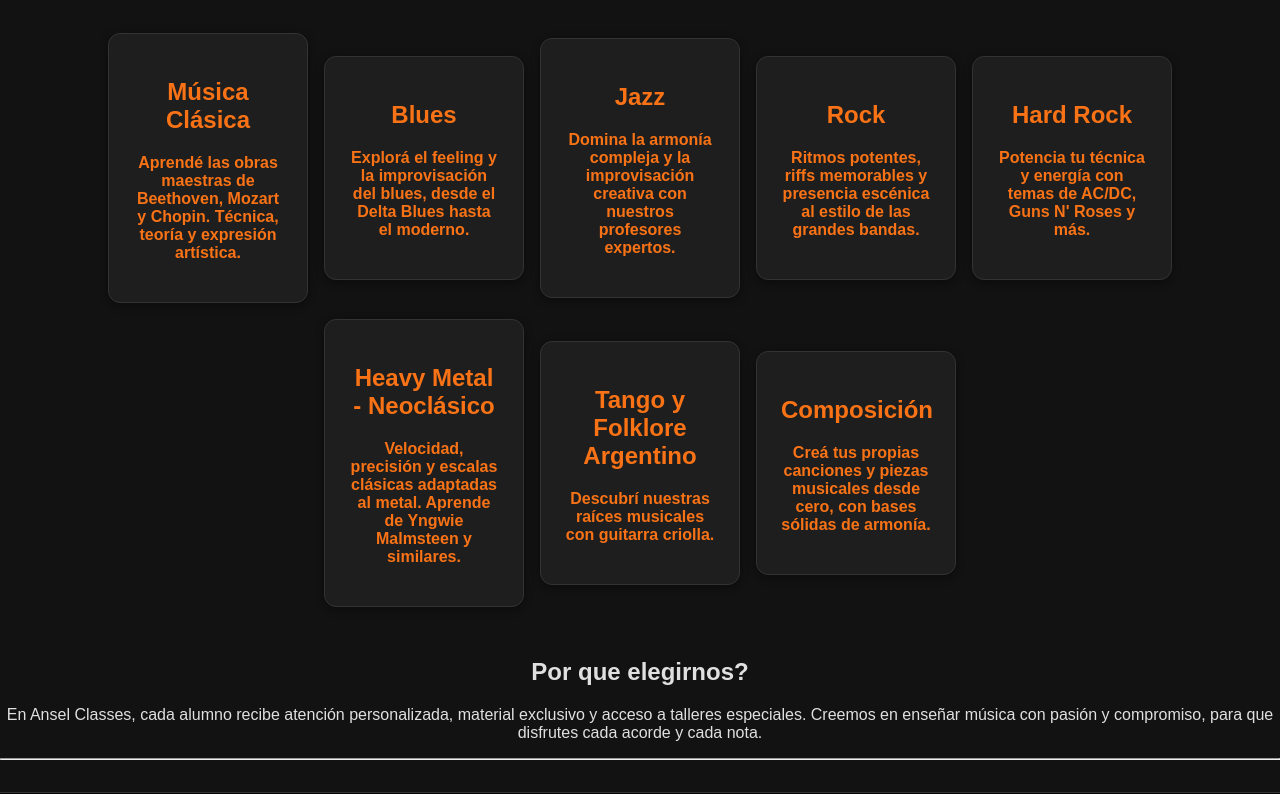
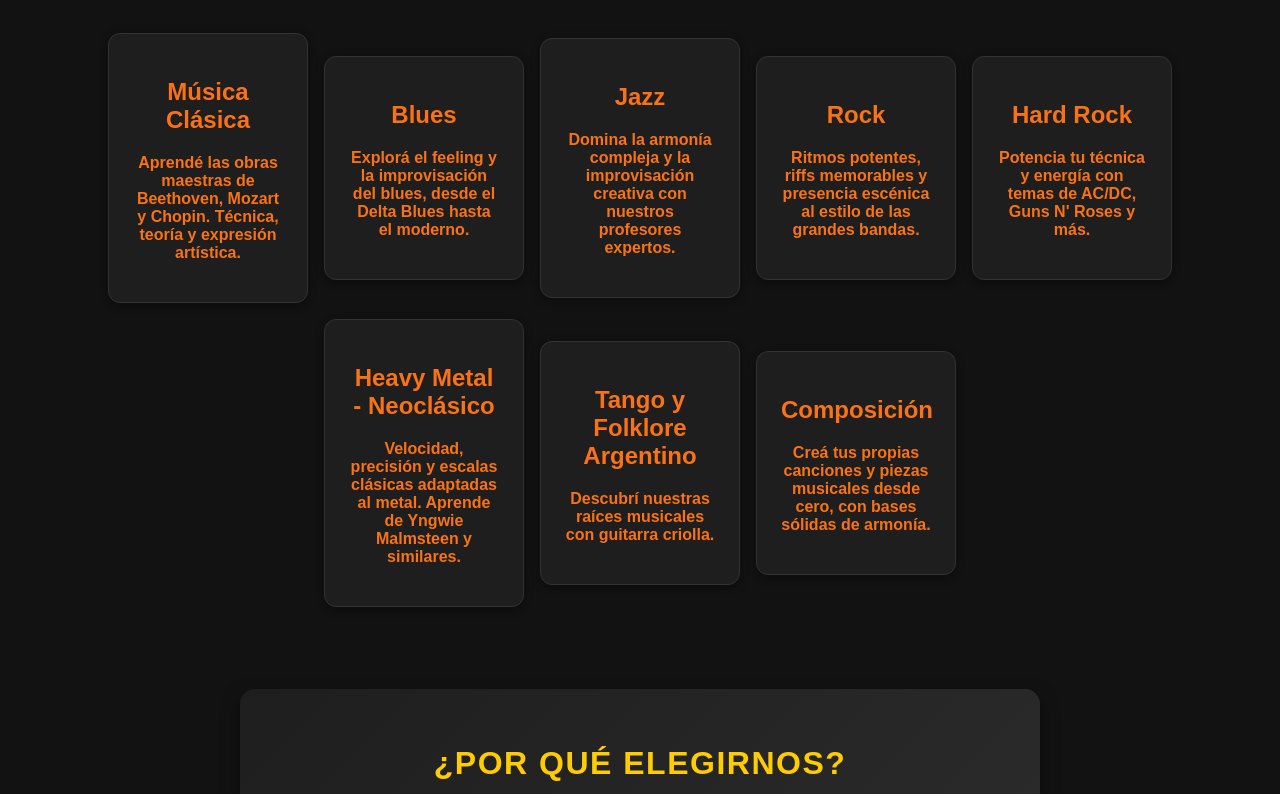
Before and after one commit to Anselmo-cpu/TP-1---Douglas-Castellanos--Desarollo-web-, a plain HTML site: page Pages/Cursos.html in a window 1280 px wide. Shown: the part 150-944 px from the top of the page. Drawn offline with Linux system fonts and the light colour scheme.

Commit message:
html css cursos

```diff
--- a/Pages/Cursos.html
+++ b/Pages/Cursos.html
@@ -85,10 +85,16 @@
 
     </section>
 
-    <section class="center"
-        ><h2>Por que elegirnos?</h2>
-        <p>En Ansel Classes, cada alumno recibe atención personalizada, material exclusivo y acceso a talleres especiales. Creemos en enseñar música con pasión y compromiso, para que disfrutes cada acorde y cada nota.</p>
-    </section>
+    <section class="por-que-elegirnos">
+    <h2>¿Por qué elegirnos?</h2>
+    <p>
+        En <strong>Ansel Classes</strong> no solo enseñamos música: te ayudamos a vivirla.
+        Cada clase está pensada para vos, con <em>material exclusivo</em>, talleres especiales y la guía de
+        profesores que tocan con el alma y corazon.
+        Creemos que cada acorde cuenta una historia y que cada alumno tiene su propio ritmo.
+        Acá vas a encontrar un lugar donde crecer, inspirarte y disfrutar de cada nota y acorde.
+    </p>
+</section>
 </main>
 
 <hr>
--- a/styles/style.css
+++ b/styles/style.css
@@ -312,3 +312,35 @@ footer a:hover {
     font-size: 0.9rem;
   }
 }
+
+.por-que-elegirnos {
+    max-width: 800px;
+    margin: 50px auto;
+    padding: 30px;
+    background: linear-gradient(135deg, #1e1e1e, #2c2c2c);
+    border-radius: 15px;
+    box-shadow: 0 8px 20px rgba(0, 0, 0, 0.4);
+    color: #fff;
+    text-align: center;
+    transition: transform 0.3s ease, box-shadow 0.3s ease;
+}
+
+.por-que-elegirnos:hover {
+    transform: translateY(-5px);
+    box-shadow: 0 12px 28px rgba(0, 0, 0, 0.6);
+}
+
+.por-que-elegirnos h2 {
+    font-size: 2rem;
+    color: #ffcc00;
+    margin-bottom: 15px;
+    text-transform: uppercase;
+    letter-spacing: 1.5px;
+}
+
+.por-que-elegirnos p {
+    font-size: 1.1rem;
+    line-height: 1.8;
+    color: #ddd;
+    margin: 0;
+}
```
